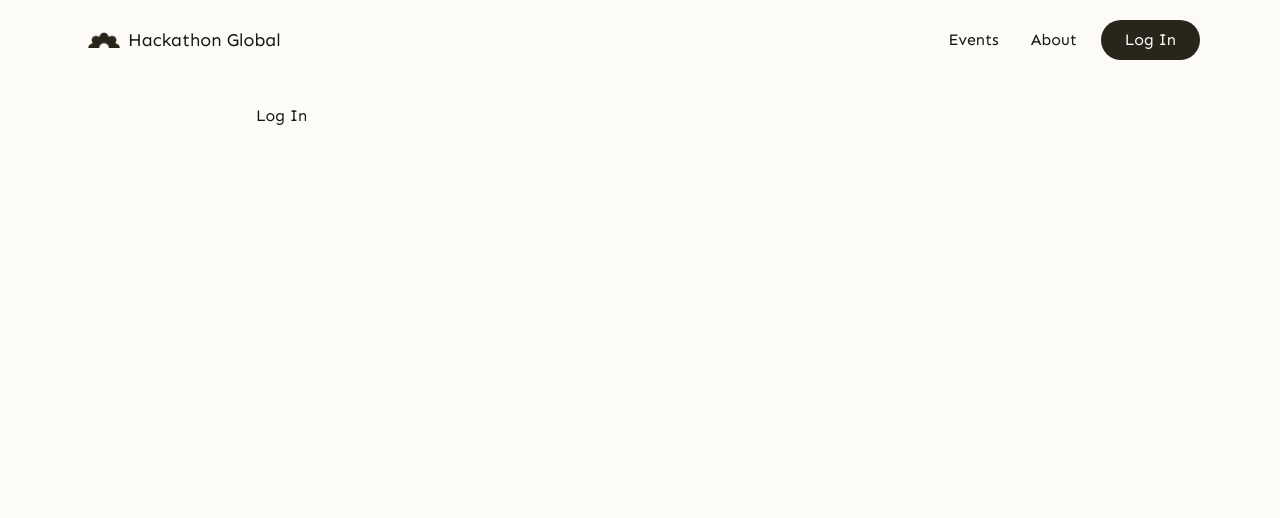
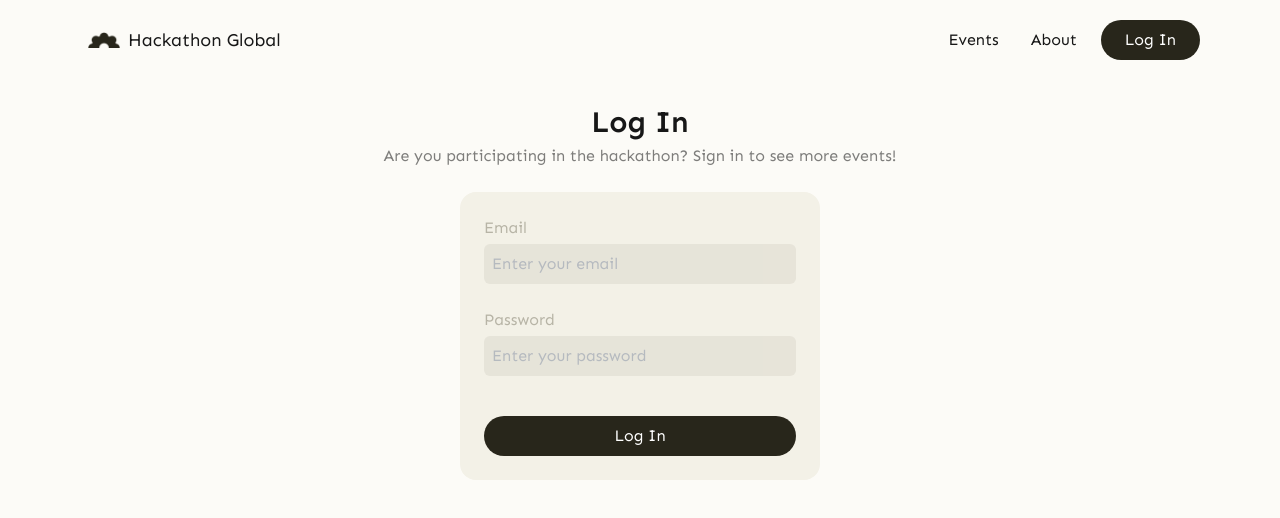
Before and after one commit to sriraqa/htn-fe-2025, a Next.js app in the folder client/: page /login in a window 1280 px wide. Shown: the top 518 px of the page. Built offline with nearby package versions, Linux system fonts and the light colour scheme.

Commit message:
add login and update event modal

```diff
--- a/client/src/app/login/page.tsx
+++ b/client/src/app/login/page.tsx
@@ -1,3 +1,116 @@
+"use client";
+
+import { UserContext } from "@/contexts/userProvider";
+import { Check } from "lucide-react";
+import { useRouter } from "next/navigation";
+import { useContext, useState } from "react";
+
 export default function Login() {
-  return <div>Log In</div>;
+  const [email, setEmail] = useState("");
+  const [password, setPassword] = useState("");
+  const [emailError, setEmailError] = useState("");
+  const [passwordError, setPasswordError] = useState("");
+
+  const { authenticated, setAuthenticated } = useContext(UserContext);
+  const router = useRouter();
+
+  const handleAuth = () => {
+    if (!authenticated) {
+      // Validate input
+      if (email === "") {
+        setEmailError("You must enter an email");
+        return;
+      } else if (!email.includes("@") || !email.includes(".")) {
+        setEmailError("You must enter a valid email");
+        return;
+      }
+
+      if (password === "") {
+        setPasswordError("You must enter a password");
+        return;
+      } else if (password.length < 6) {
+        setPasswordError("Your password must be at least 6 characters");
+        return;
+      }
+
+      setPasswordError("");
+      setEmailError("");
+      setPassword("");
+      setEmail("");
+      setAuthenticated(true);
+      router.push("/");
+    } else {
+      setAuthenticated(false);
+    }
+    router.refresh();
+  };
+
+  return (
+    <div className="flex flex-col gap-6 size-full justify-center items-center">
+      <div className="flex flex-col gap-1">
+        <h1 className="text-3xl font-semibold text-center">Log In</h1>
+        <p className="text-base text-black/50 text-center">
+          Are you participating in the hackathon? Sign in to see more events!
+        </p>
+      </div>
+      <div className="relative flex flex-col gap-10 items-center bg-darkOffWhite rounded-2xl w-[95%] max-w-[360px] sm:w-[360px] p-6">
+        {!authenticated ? (
+          <div className="flex flex-col gap-6 w-full">
+            <div className="flex flex-col gap-1 w-full">
+              <label
+                htmlFor="email"
+                className="text-hgGray flex flex-row items-end gap-1"
+              >
+                <p>Email</p>
+                {emailError !== "" && (
+                  <p className="text-red-500 text-sm">*{emailError}</p>
+                )}
+              </label>
+              <input
+                id="email"
+                name="email"
+                className="rounded-md bg-hgGray/30 opacity-70 p-2"
+                type="email"
+                placeholder="Enter your email"
+                value={email}
+                onChange={(e) => setEmail(e.target.value)}
+              />
+            </div>
+            <div className="flex flex-col gap-1 w-full">
+              <label
+                htmlFor="password"
+                className="text-hgGray flex flex-row items-center gap-1"
+              >
+                <p>Password</p>
+                {passwordError !== "" && (
+                  <p className="text-red-500 text-sm">*{passwordError}</p>
+                )}
+              </label>
+              <input
+                id="password"
+                name="password"
+                className="rounded-md bg-hgGray/30 opacity-70 p-2"
+                type="password"
+                placeholder="Enter your password"
+                value={password}
+                onChange={(e) => setPassword(e.target.value)}
+              />
+            </div>
+          </div>
+        ) : (
+          <div className="flex flex-row justify-center items-center gap-1 w-full pt-4">
+            <Check />
+            <h2 className="font-semibold text-lg">You are already signed in</h2>
+          </div>
+        )}
+
+        <button
+          className="py-2 px-6 w-full text-base text-center bg-offBlack text-white rounded-full active:scale-95 transition hover:opacity-70"
+          onClick={handleAuth}
+        >
+          {!authenticated ? "Log In" : "Sign Out"}
+        </button>
+      </div>
+    </div>
+  );
 }
--- a/client/src/components/Footer.tsx
+++ b/client/src/components/Footer.tsx
@@ -8,15 +8,15 @@ const Footer = () => {
   return (
     <footer className="flex flex-col gap-4 items-start justify-start w-full p-4 max-w-6xl">
       <hr className="text-hgGray bg-hgGray w-full" />
-      <div className="flex flex-row justify-between items-start gap-4 w-full ">
+      <div className="flex flex-col sm:flex-row justify-between items-start gap-4 w-full ">
         <Link className="flex flex-row items-center gap-2 p-2 text-lg" href="/">
           <div className="h-8 w-8 flex items-center">
             <Image src={Logo} alt="Logo" width={40} height={18} />
           </div>
           <h2>Hackathon Global</h2>
         </Link>
-        <div className="flex flex-row gap-10">
-          <div className="flex flex-col gap-2 justify-start text-end">
+        <div className="flex flex-row gap-4 sm:gap-10">
+          <div className="flex flex-col gap-2 justify-start text-start sm:text-end">
             <Link className="p-2 hover:opacity-60 text-base" href="/">
               Events
             </Link>
@@ -24,7 +24,7 @@ const Footer = () => {
               About
             </Link>
           </div>
-          <div className="flex flex-col gap-2 justify-start text-end">
+          <div className="flex flex-col gap-2 justify-start text-start sm:text-end">
             <Link
               className="p-2 hover:opacity-60 text-base"
               href="https://github.com/sriraqa/htn-fe-2025"
@@ -49,7 +49,7 @@ const Footer = () => {
           </div>
         </div>
       </div>
-      <div className="flex flex-row justify-between w-full p-2">
+      <div className="flex flex-col sm:flex-row gap-4 justify-between w-full p-2">
         <p className="text-hgGray">Created by Sarah Qiao</p>
         <p className="text-hgGray">HTN FE Application 2025</p>
       </div>
--- a/client/src/components/InfoModal.tsx
+++ b/client/src/components/InfoModal.tsx
@@ -35,7 +35,7 @@ const InfoModal = ({ onClose }: ModalProps) => {
           </Link>
         </div>
       </div>
-      <div className="hidden sm:block flex justify-end items-end max-w-[360px] px-6">
+      <div className="hidden sm:flex justify-end items-end max-w-[360px] px-6">
         <Image src={Graphic} alt="graphic" />
       </div>
     </div>
--- a/client/src/components/Navbar.tsx
+++ b/client/src/components/Navbar.tsx
@@ -5,12 +5,17 @@ import Link from "next/link";
 import { Menu, X } from "lucide-react";
 
 import Logo from "../../public/logo.png";
-import { useEffect, useState } from "react";
+import { useContext, useEffect, useState } from "react";
 import { AnimatePresence, motion } from "motion/react";
+import { UserContext } from "@/contexts/userProvider";
+import { useRouter } from "next/navigation";
 
 const Navbar = () => {
   const [isMobile, setIsMobile] = useState(false);
   const [showDrawer, setShowDrawer] = useState(false);
+
+  const { authenticated, setAuthenticated } = useContext(UserContext);
+  const router = useRouter();
 
   useEffect(() => {
     window.addEventListener("resize", handleResize);
@@ -23,6 +28,15 @@ const Navbar = () => {
     } else {
       setIsMobile(false);
     }
+  };
+
+  const handleAuth = () => {
+    if (!authenticated) {
+      router.push("/login");
+    } else {
+      setAuthenticated(false);
+    }
+    router.refresh();
   };
 
   return (
@@ -50,12 +64,12 @@ const Navbar = () => {
           <Link className="p-2 hover:opacity-60 text-base" href="/about">
             About
           </Link>
-          <Link
+          <button
             className="py-2 px-6 text-base text-center bg-offBlack text-white rounded-full active:scale-95 transition hover:opacity-70"
-            href="/login"
+            onClick={handleAuth}
           >
-            Log In
-          </Link>
+            {!authenticated ? "Log In" : "Sign Out"}
+          </button>
         </div>
       )}
     </nav>
@@ -63,6 +77,18 @@ const Navbar = () => {
 };
 
 const Drawer = ({ onClose }: { onClose: () => void }) => {
+  const { authenticated, setAuthenticated } = useContext(UserContext);
+  const router = useRouter();
+
+  const handleAuth = () => {
+    if (!authenticated) {
+      router.push("/login");
+    } else {
+      setAuthenticated(false);
+    }
+    router.refresh();
+  };
+
   const drawerVariants = {
     visible: { x: 0 },
     hidden: { x: 400 },
@@ -101,13 +127,12 @@ const Drawer = ({ onClose }: { onClose: () => void }) => {
         >
           About
         </Link>
-        <Link
-          className="py-2 px-6 max-w-[100px] text-center text-base bg-offBlack text-white rounded-full active:scale-95 transition hover:opacity-70"
-          href="/login"
-          onClick={onClose}
+        <button
+          className="py-2 px-6 max-w-[120px] text-center text-base bg-offBlack text-white rounded-full active:scale-95 transition hover:opacity-70"
+          onClick={handleAuth}
         >
-          Log In
-        </Link>
+          {!authenticated ? "Log In" : "Sign Out"}
+        </button>
       </div>
     </motion.div>
   );
--- a/client/src/components/SuggestedCard.tsx
+++ b/client/src/components/SuggestedCard.tsx
@@ -30,7 +30,7 @@ const SuggestedCard = ({
 
   return (
     <button
-      className={`w-full p-4 flex flex-col justify-between items-center rounded-2xl aspect-square ${
+      className={`min-w-[200px] max-w-[200px] h-[200px] p-4 flex flex-col justify-between items-center rounded-2xl aspect-square ${
         EVENT_COLORS[event.event_type]
       } text-base hover:opacity-70 transition-opacity`}
       onClick={onClick}
@@ -39,7 +39,7 @@ const SuggestedCard = ({
         <h2 className="w-full capitalize text-[16px] sm:text-[14px] text-start">
           {event.event_type.replaceAll("_", " ")}
         </h2>
-        <h1 className="w-full font-semibold text-[20px] sm:text-[16px] line-clamp-3 text-start">
+        <h1 className="w-full font-semibold text-[16px] sm:text-[14px] line-clamp-2 text-start">
           {event.name}
         </h1>
       </div>
```
Also changed, not shown: client/src/app/page.tsx (+17 -3 lines), client/src/components/EventModal.tsx (+12 -10 lines).
